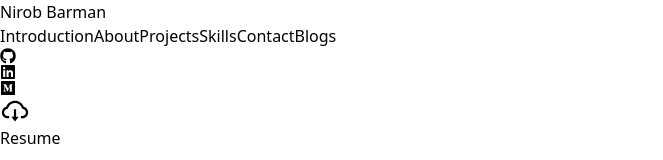
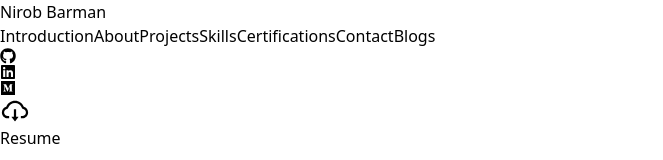
Before and after one commit to Nirob-Barman/MyPortfolio, a React (Vite) app: page / in a window 1280 px wide. Shown: the top 160 px of the page, without its empty margins (0-663 px from the left). Built offline with nearby package versions, Linux system fonts and the light colour scheme.

Commit message:
add Certifications link to navbar and update section heading for achievements

```diff
--- a/src/Shared/Certifications.jsx
+++ b/src/Shared/Certifications.jsx
@@ -3,7 +3,7 @@ import certifications from '../data/certifications';
 const Certifications = () => {
     return (
         <div id="Certifications" className="my-16">
-            <h2 className="text-center text-3xl font-bold mb-8 text-gray-800">Certifications & Courses</h2>
+            <h2 className="text-center text-3xl font-bold mb-8 text-gray-800">Certified Achievements & Skills Development</h2>
             <div className="grid gap-8 sm:grid-cols-2 md:grid-cols-2 lg:grid-cols-3">
                 {/* {certifications */}
                 {[...certifications]
--- a/src/Shared/NavBar.jsx
+++ b/src/Shared/NavBar.jsx
@@ -52,6 +52,7 @@ const NavBar = () => {
                             <a href="#About">About</a>
                             <a href="#Projects">Projects</a>
                             <a href="#Skills">Skills</a>
+                            <a href="#Certifications">Certifications</a>
                             <a href="#Contacts">Contact</a>
                             <Link to="/blogs" title='Blogs' className="hover:text-gray-300">Blogs</Link>
                             <a href="https://github.com/Nirob-Barman" target="_blank" title='Github' rel="noopener noreferrer" className="hover:text-gray-300">
```
Lines whose indentation alone changed are shown as unchanged.
